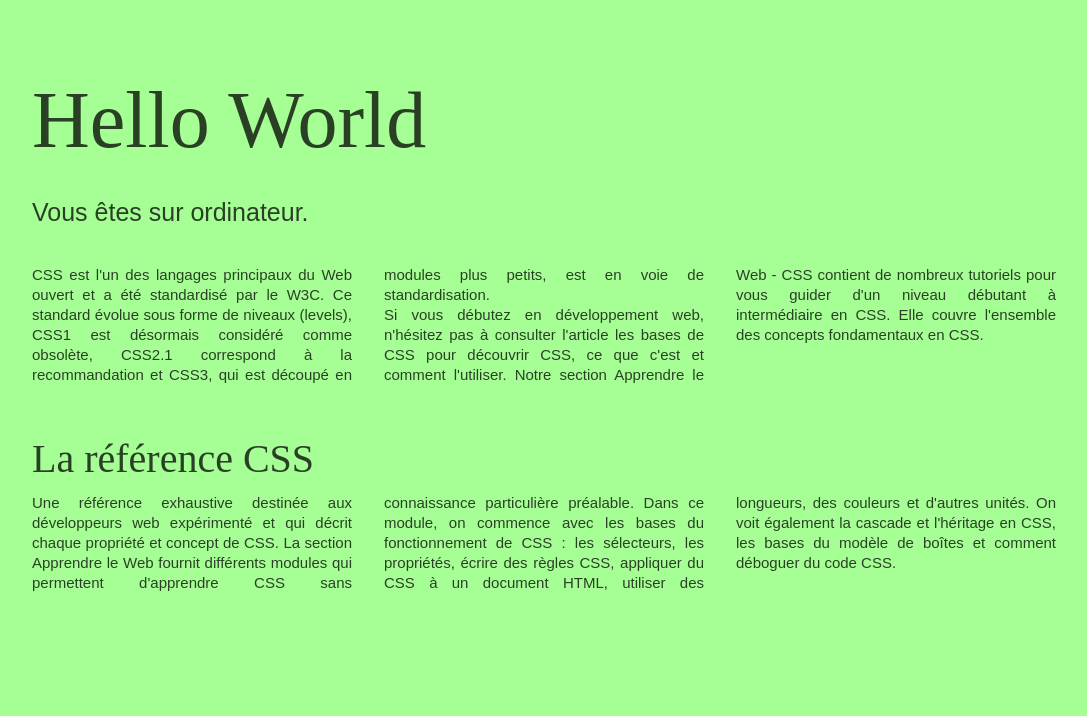
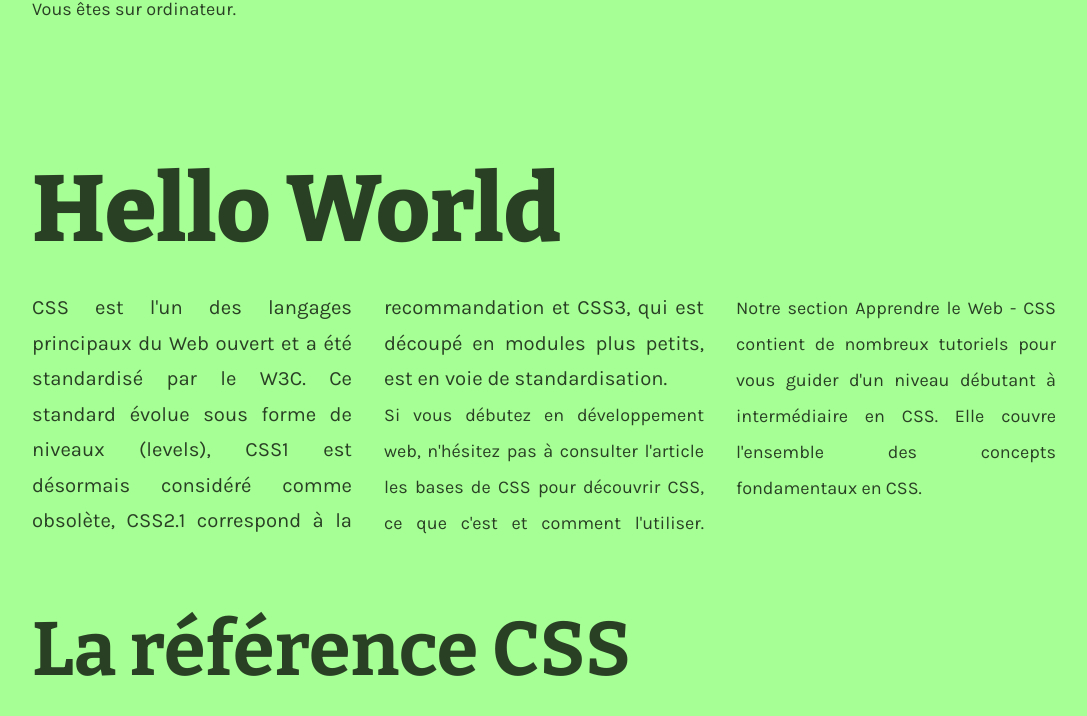
Before and after one commit to erwannjault/B3-2020-2021-CSS-learning-css, a plain HTML site: page index.html in a window 1280 px wide. Shown: the top 716 px of the page, without its empty margins (96-1183 px from the left). Drawn offline with nearby package versions, Linux system fonts and the light colour scheme.

Commit message:
Mise en place du Type Locks

```diff
--- a/css/specific/index.css
+++ b/css/specific/index.css
@@ -1,6 +1,3 @@
-html {
-  font-size: 62.5%;
-}
 
 body {
   background: rgba(255, 203, 148, 1);
@@ -8,10 +5,6 @@ body {
   color: rgba(0, 0, 0, 0.75)
 }
 
-h1 {
-  font-size: 8rem;
-  margin: 8rem 10% 4rem 10%;
-}
 
 .smartphone,
 .tablet-p,
@@ -20,24 +13,18 @@ h1 {
 .desktop,
 .columns {
   display: none;
-  font-size: 3rem;
-  font-family: sans-serif;
   margin: 0 10% 4rem 10%;
 }
 
 .columns {
   display: block;
-  font-family: sans-serif;
-  font-size: 1.5rem;
-  columns: 200px 3;
+  columns: 300px 3;
   text-align: justify;
   column-gap: 32px;
   line-height: 2rem;
 }
 
-.columns h2 {
-  font-family: serif;
-  font-size: 4rem;
+.columns h2, .columns h1 {
   column-span: all;
   margin: 64px 0 24px 0;
 }
@@ -61,13 +48,8 @@ h1 {
     background: rgba(255, 179, 245, 1);
   }
 
-  h1 {
-    font-size: 5rem;
-  }
-
   .tablet-p {
     display: block;
-    font-size: 1.6rem;
   }
 }
 
@@ -79,7 +61,6 @@ h1 {
 
   .tablet-l {
     display: block;
-    font-size: 2rem;
   }
 }
 
@@ -95,7 +76,6 @@ h1 {
 
   .laptop {
     display: block;
-    font-size: 2.5rem;
   }
 }
 
--- a/css/typography.css
+++ b/css/typography.css
@@ -0,0 +1,147 @@
+@import url('https://fonts.googleapis.com/css2?family=Bitter:wght@200..900&display=swap');
+@import url('https://fonts.googleapis.com/css2?family=Karla:wght@200..900&display=swap');
+
+:root {
+  font-size: 1.125em;
+  --size-h1--: 4.2rem;
+  --size-h2--: 3.2rem;
+  --size-h3--: 2.4rem;
+  --size-h4--: 1.8rem;
+  --size-h5--: 1.3rem;
+  --size-h6--: 1rem;
+  --size-p--: 1rem;
+  --weight-black--: 800;
+  --weight-bold--: 700;
+  --weight-semibold--: 600;
+  --weight-medium--: 500;
+  --weight-regular--: 400;
+  --weight-light--: 300;
+  --line-height-title--: 1.2em;
+  --line-height-text--: 1.5em;
+}
+
+h1, h2, h3, h4, h5, h6 {
+  font-family: "Bitter", serif;
+  /* Increment: (1.3333 - 1.2) × 24px = 3.2px */
+  line-height: calc(var(--line-height-title--) + 0.2 * 1rem);
+}
+
+p, a, div {
+  font-family: "Karla", sans-serif;
+}
+
+h1 {
+  font-weight: var(--weight-black--);
+  font-size: var(--size-h1--);
+}
+
+h2 {
+  font-weight: var(--weight-bold--);
+  font-size: var(--size-h2--);
+}
+
+h3 {
+  font-weight: var(--weight-semibold--);
+  font-size: var(--size-h3--);
+}
+
+h4 {
+  font-weight: var(--weight-medium--);
+  font-size: var(--size-h4--);
+}
+
+h5 {
+  font-weight: var(--weight-regular--);
+  font-size: var(--size-h5--);
+}
+
+h5 {
+  font-weight: var(--weight-light--);
+  font-size: var(--size-h6--);
+}
+
+p {
+  font-size: var(--size-p--);
+  font-weight: var(--weight-regular--);
+  line-height: var(--line-height-text--);
+}
+
+a {
+  font-weight: var(--weight-bold--);
+  font-size: var(--size-p--);
+  line-height: var(--line-height-text--);
+}
+
+@media (min-width: 20em) {
+  h1, h2, h3, h4, h5, h6 {
+    /* from 120% + 3.2px to 120% + 0px */
+    line-height: calc(var(--line-height-title--) + 0.2 * (100vw - 60rem) / (20 - 60));
+  }
+
+  h1 {
+    font-size: calc(var(--size-h1--) + 1 * (100vw - 20rem) / (60 - 20));
+  }
+
+  h2 {
+    font-size: calc(var(--size-h2--) + 1 * (100vw - 20rem) / (60 - 20));
+  }
+
+  h3 {
+    font-size: calc(var(--size-h3--) + 1 * (100vw - 20rem) / (60 - 20));
+  }
+
+  h4 {
+    font-size: calc(var(--size-h4--) + 1 * (100vw - 20rem) / (60 - 20));
+  }
+
+  h5 {
+    font-size: calc(var(--size-h--) + 1 * (100vw - 20rem) / (60 - 20));
+  }
+
+  h6 {
+    font-size: calc(var(--size-6--) + 1 * (100vw - 20rem) / (60 - 20));
+  }
+
+  p, a {
+    font-size: calc(var(--size-p--) + .1875 * (100vw - 20rem) / (60 - 20));
+    /* from 150% + 0px to 150% + 4.5px */
+    line-height: calc(var(--line-height-text--) + .28125 * (100vw - 20rem) / (60 - 20));
+  }
+}
+
+@media (min-width: 60em) {
+  h1, h2, h3, h4, h5, h6 {
+    /* Base value, no increment needed. */
+    line-height: var(--line-height-title--);
+  }
+
+  h1 {
+    font-size: calc(var(--size-h1--) + 1 * 1rem);
+  }
+
+  h2 {
+    font-size: calc(var(--size-h2--) + 1 * 1rem);
+  }
+
+  h3 {
+    font-size: calc(var(--size-h3--) + 1 * 1rem);
+  }
+
+  h4 {
+    font-size: calc(var(--size-h4--) + 1 * 1rem);
+  }
+
+  h5 {
+    font-size: calc(var(--size-h5--) + 1 * 1rem);
+  }
+
+  h6 {
+    font-size: calc(var(--size-h6--) + 1 * 1rem);
+  }
+
+  p {
+    font-size: calc(.9375rem + .1875 * 1rem);
+    /* Increment: (1.75 - 1.5) × 18px = 4.5px */
+    line-height: calc(var(--line-height-text--) + .28125 * 1rem);
+  }
+}
--- a/index.html
+++ b/index.html
@@ -13,7 +13,7 @@
 </head>
 
 <body>
-  <h1>Hello World</h1>
+
   <div class="media-query smartphone">
     Vous êtes sur smartphone ou avez réduit considérablement la
     taille de votre fenêtre de navigation.
@@ -35,6 +35,7 @@
   </div>
 
   <div class="columns">
+      <h1>Hello World</h1>
     <p>CSS est l'un des langages principaux du Web ouvert et a été standardisé par le W3C. Ce standard évolue sous forme de niveaux (levels), CSS1 est désormais considéré comme obsolète, CSS2.1 correspond à la recommandation et CSS3, qui est découpé
       en modules plus petits, est en voie de standardisation.</p>
         Si vous débutez en développement web, n'hésitez pas à consulter l'article les bases de CSS pour découvrir CSS, ce que c'est et comment l'utiliser.
```
